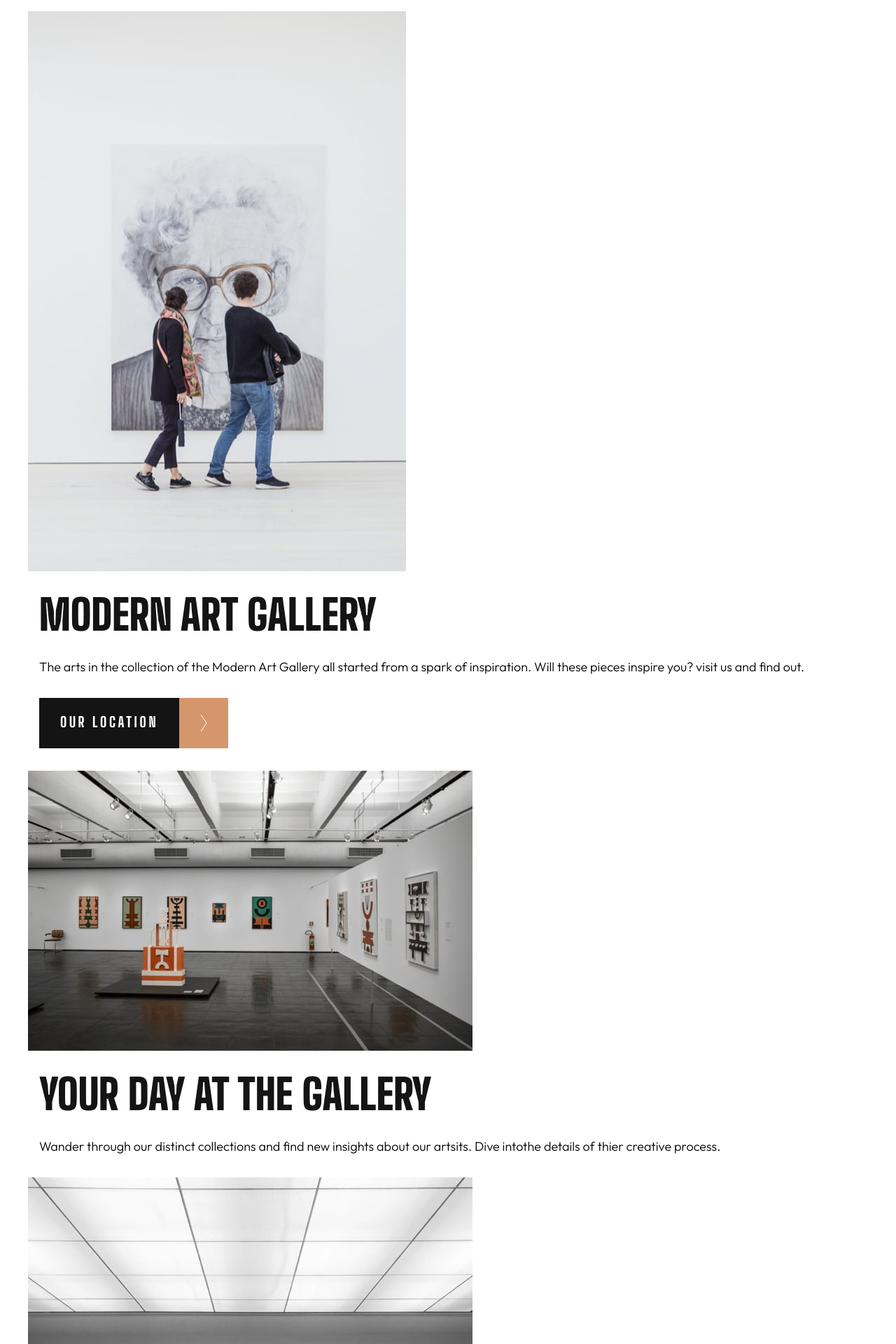
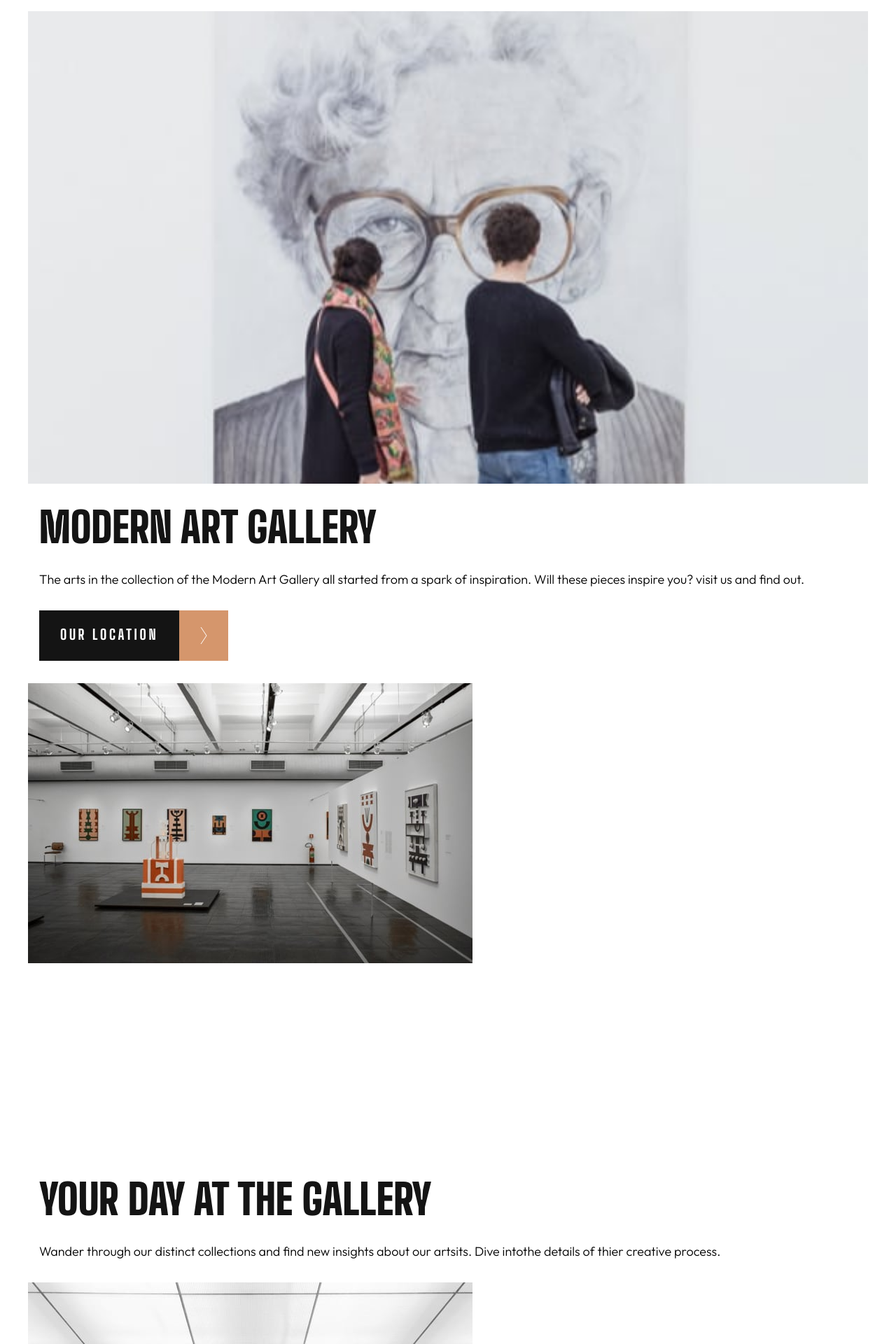
Before and after one commit to cgojk/artgallery, a React (Vite) app: page / in a window 1280 px wide. Shown: the top 1920 px of the page at 70% size. Built offline with nearby package versions, Linux system fonts and the light colour scheme.

Commit message:
adding aspect ratio to the hero iamge

```diff
--- a/src/components/Info.jsx
+++ b/src/components/Info.jsx
@@ -28,7 +28,7 @@ export default function Info() {
     <section className="info container">
       <div className="container__image--info">
         <div className="image__container">
-            <picture>
+            <picture className="image__info">
               <source
                 media="(min-width: 1024px)"
                 srcSet={`${infoImageDesktop1} 1x, ${infoImageDesktop1_2x} 2x`}
--- a/src/styles/_base.scss
+++ b/src/styles/_base.scss
@@ -34,6 +34,25 @@ body {
 
 .hero{
     background-color:var(--white);
+
+    .container__image{
+        overflow:hidden;
+        width: 100%;
+        aspect-ratio: 16 / 9;
+
+         picture {
+        display: block;
+        width: 100%;
+        height: 100%;
+    }
+
+    img {
+        display: block;
+        width: 100%;
+        height: 100%;
+        object-fit: cover;
+    }
+    }
 
     .container__info{
         display:flex;
@@ -90,9 +109,20 @@ body {
 
 .info{
         .container__image--info{
+
+            .image__container{
+                overflow:hidden;
+                width: 100%;
+                aspect-ratio: 16 / 9;
+            }
         .image__info{
 
+
             object-fit:cover;
+            width: 100%;
+        height: 100%;
+
+        display: block;
         }
 
     }
```
